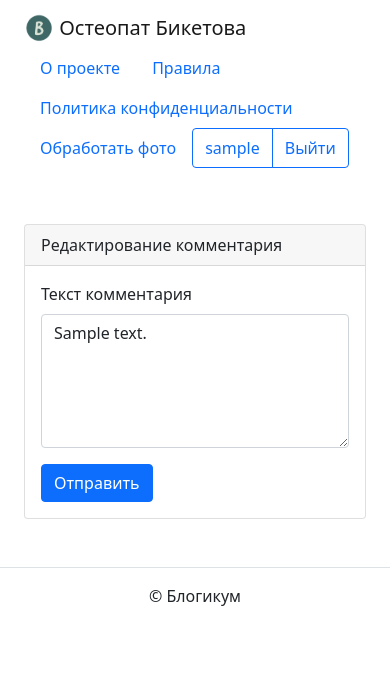
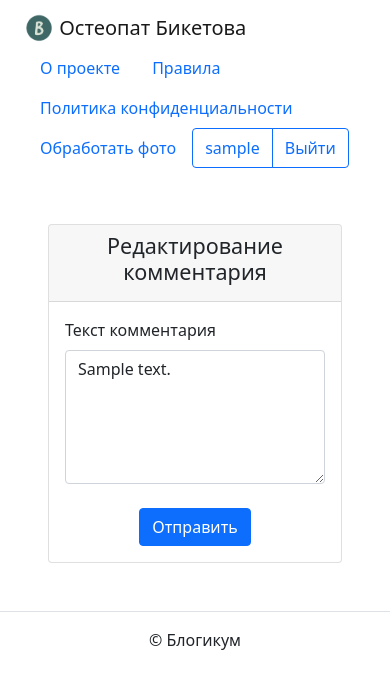
Before and after one commit to myasoedas/kvartirabezvznosa.ru, a Django app: page /posts/1/edit_comment/1/ in a window 390 px wide. Shown: the top 689 px of the page. Run offline with Django 3.2, Linux system fonts and the light colour scheme; a user stored in the database is signed in; tables that the repository leaves empty hold one stand-in row (values such as "Sample post"); parts of the project's set-up code (start-up, migrations or seed data) failed here and were passed over; some libraries are stand-ins or nearby versions.

Commit message:
В comment.html добавил семантические теги и адаптив.

```diff
--- a/blogicum_project/static_dev/css/custom.css
+++ b/blogicum_project/static_dev/css/custom.css
@@ -14,3 +14,7 @@
     height: 100%; /* Масштабируем изображение */
     object-fit: cover; /* Обрезаем изображение, чтобы оно заполнило контейнер */
   }
+
+  .comment-form-container {
+    max-width: 600px;
+  }
--- a/blogicum_project/templates/blog/comment.html
+++ b/blogicum_project/templates/blog/comment.html
@@ -10,15 +10,15 @@
 {% endblock %}
 {% block content %}
   {% if user.is_authenticated %}
-    <div class="col d-flex justify-content-center">
-      <div class="card" style="width: 40rem;">
-        <div class="card-header">
+    <section class="container d-flex justify-content-center">
+      <article class="card w-100 comment-form-container">
+        <header class="card-header text-center">
           {% if '/edit_comment/' in request.path %}
-            Редактирование комментария
+            <h4>Редактирование комментария</h4>
           {% else %}
-            Удаление комментария
+            <h4>Удаление комментария</h4>
           {% endif %}
-        </div>
+        </header>
         <div class="card-body">
           <form method="post"
             {% if '/edit_comment/' in request.path %}
@@ -28,12 +28,14 @@
             {% if not '/delete_comment/' in request.path %}
               {% bootstrap_form form %}
             {% else %}
-              <p>{{ comment.text }}</p>
+              <p class="text-muted">{{ comment.text }}</p>
             {% endif %}
-            {% bootstrap_button button_type="submit" content="Отправить" %}
+            <footer class="mt-4 d-flex justify-content-center">
+              {% bootstrap_button button_type="submit" content="Отправить" %}
+            </footer>
           </form>
         </div>
-      </div>
-    </div>
+      </article>
+    </section>
   {% endif %}
 {% endblock %}
```
